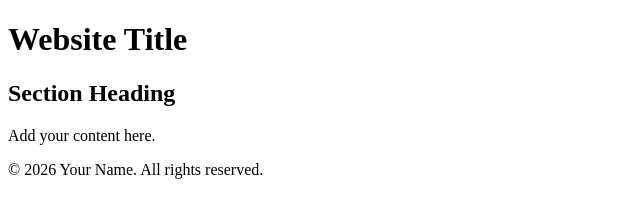
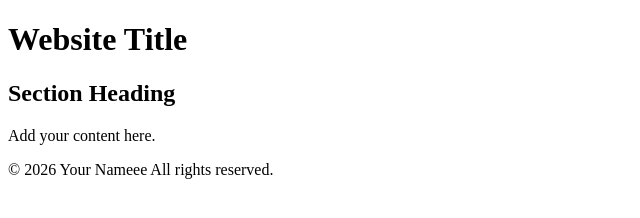
Before and after one commit to niahboss/bossgamelist-team-project, a plain HTML site: page index.html in a window 1280 px wide. Shown: the full height of the page, 0-640 px from the left. Drawn offline with Linux system fonts and the light colour scheme.

Commit message:
test again

```diff
--- a/index.html
+++ b/index.html
@@ -26,7 +26,7 @@
     </main>
 
     <footer>
-        <p>&copy; 2026 Your Name. All rights reserved.</p>
+        <p>&copy; 2026 Your Nameee All rights reserved.</p>
     </footer>
 
 </body>
```
